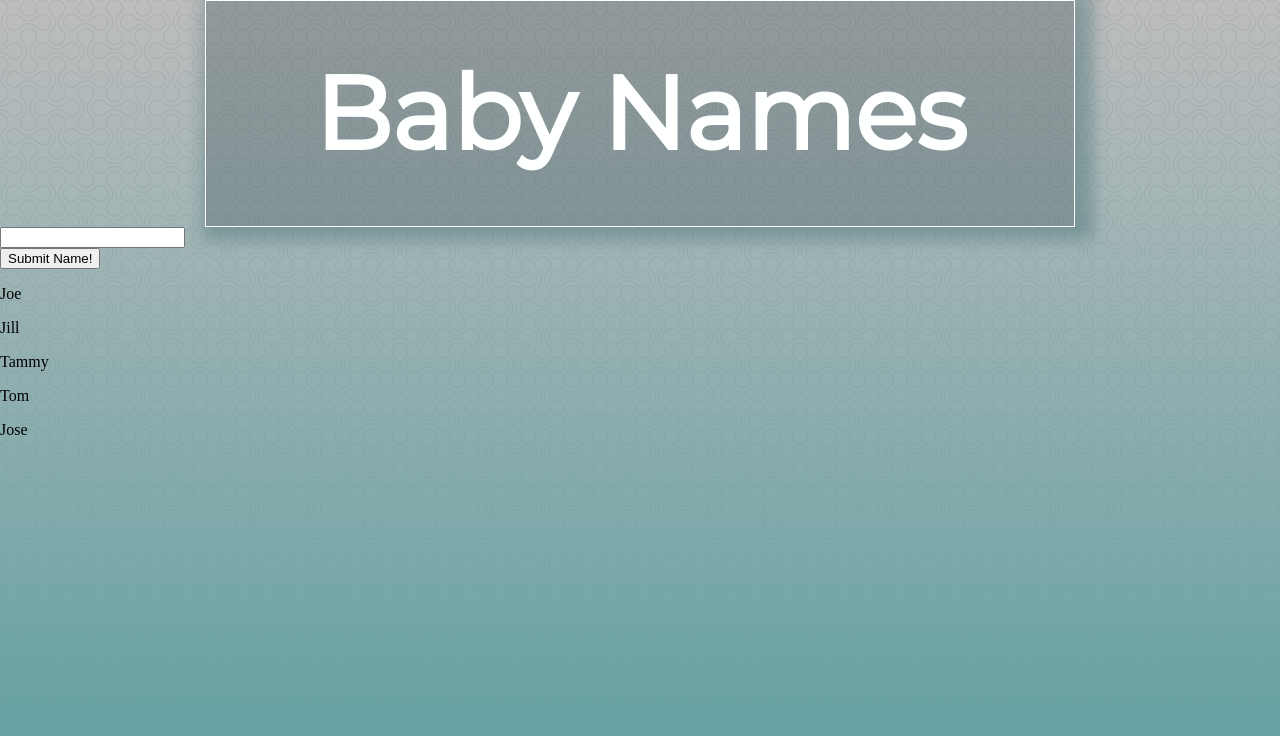
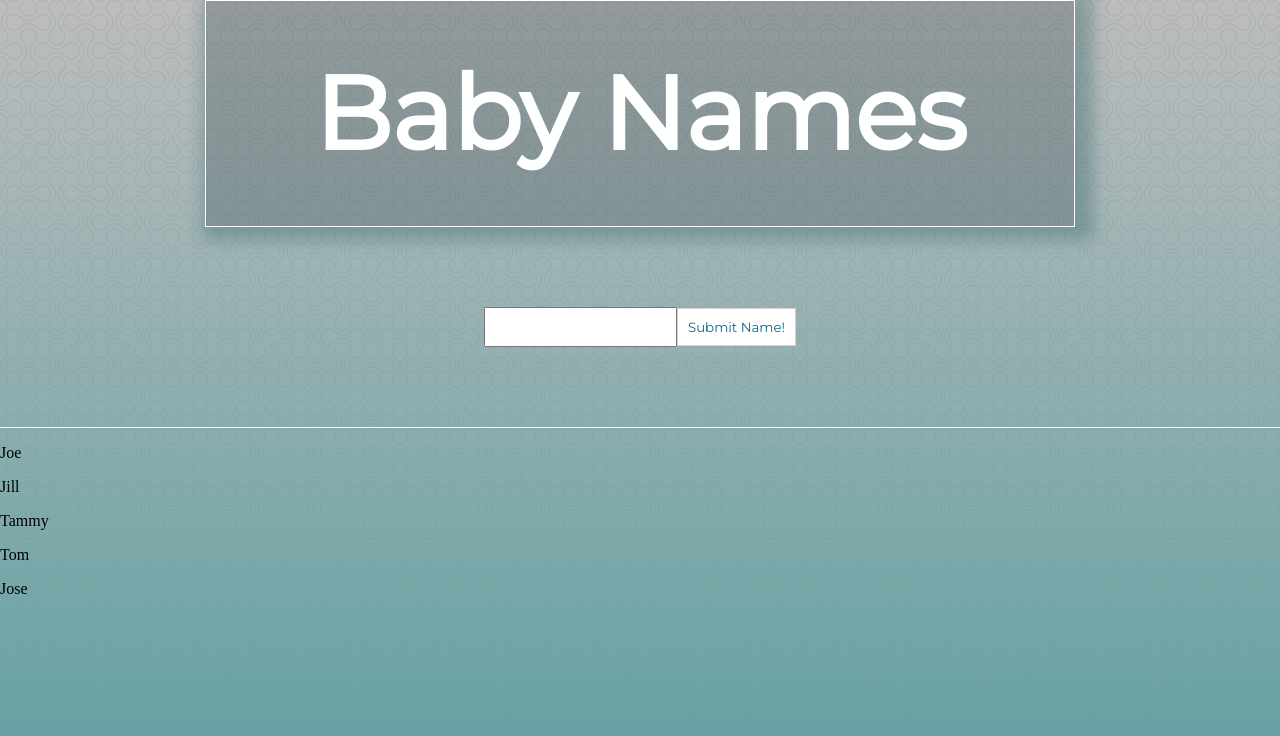
Before and after one commit to clueking1/baby_names_spa, a React (Create React App) app: page / in a window 1280 px wide. Shown: the top 736 px of the page. Built offline with nearby package versions, Linux system fonts and the light colour scheme.

Commit message:
styled InputNames

```diff
--- a/src/Components/InputNames/style.css
+++ b/src/Components/InputNames/style.css
@@ -0,0 +1,31 @@
+@import url('https://fonts.googleapis.com/css2?family=Montserrat&display=swap');
+
+.inputDiv {
+    display: flex;
+    height: 200px;
+    justify-content: center;
+    align-items: center;
+    border-bottom: 1px white solid;
+}
+
+.nameIn {
+    padding: 10px;
+    font-family: 'Montserrat', sans-serif;
+}
+
+.nameIn:focus {
+    outline: none;
+}
+
+.inputDiv button {
+    padding: 10px;
+    background-color: rgb(255, 255, 255);
+    border: 1px rgb(214, 209, 209) solid;
+    cursor: pointer;
+    color: rgb(9, 107, 146);
+    font-family: 'Montserrat', sans-serif;
+}
+
+.inputDiv button:focus {
+    outline: none;
+}
--- a/src/Pages/MainPage/style.css
+++ b/src/Pages/MainPage/style.css
@@ -19,6 +19,8 @@ body, html {
     width: 100%;
     height: 100%;
     background-image: url('./assets/double-bubble-outline.png');
+    overflow: auto;
+    overflow-x: hidden;
 }
 
 .mainColor {
```
